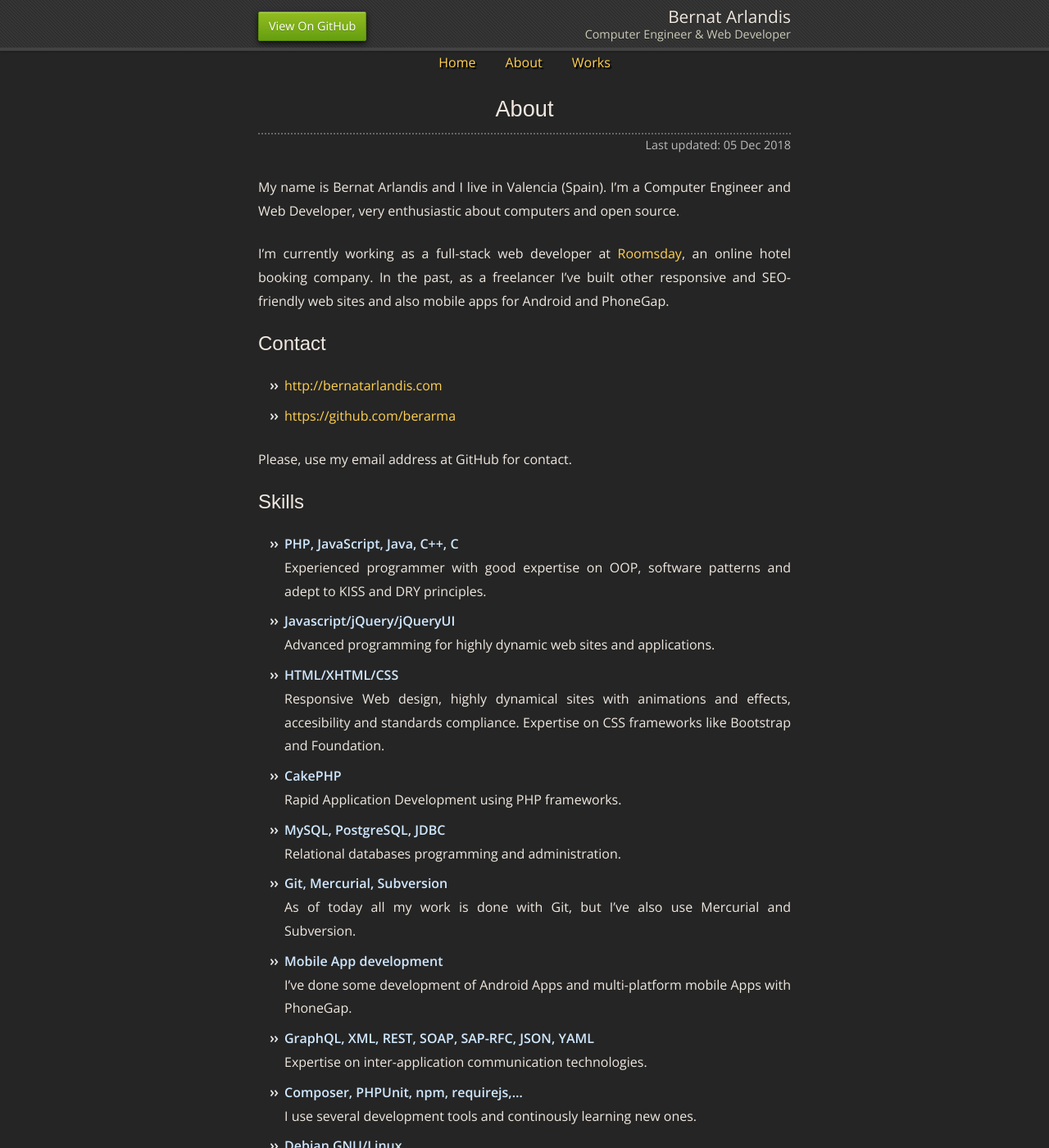
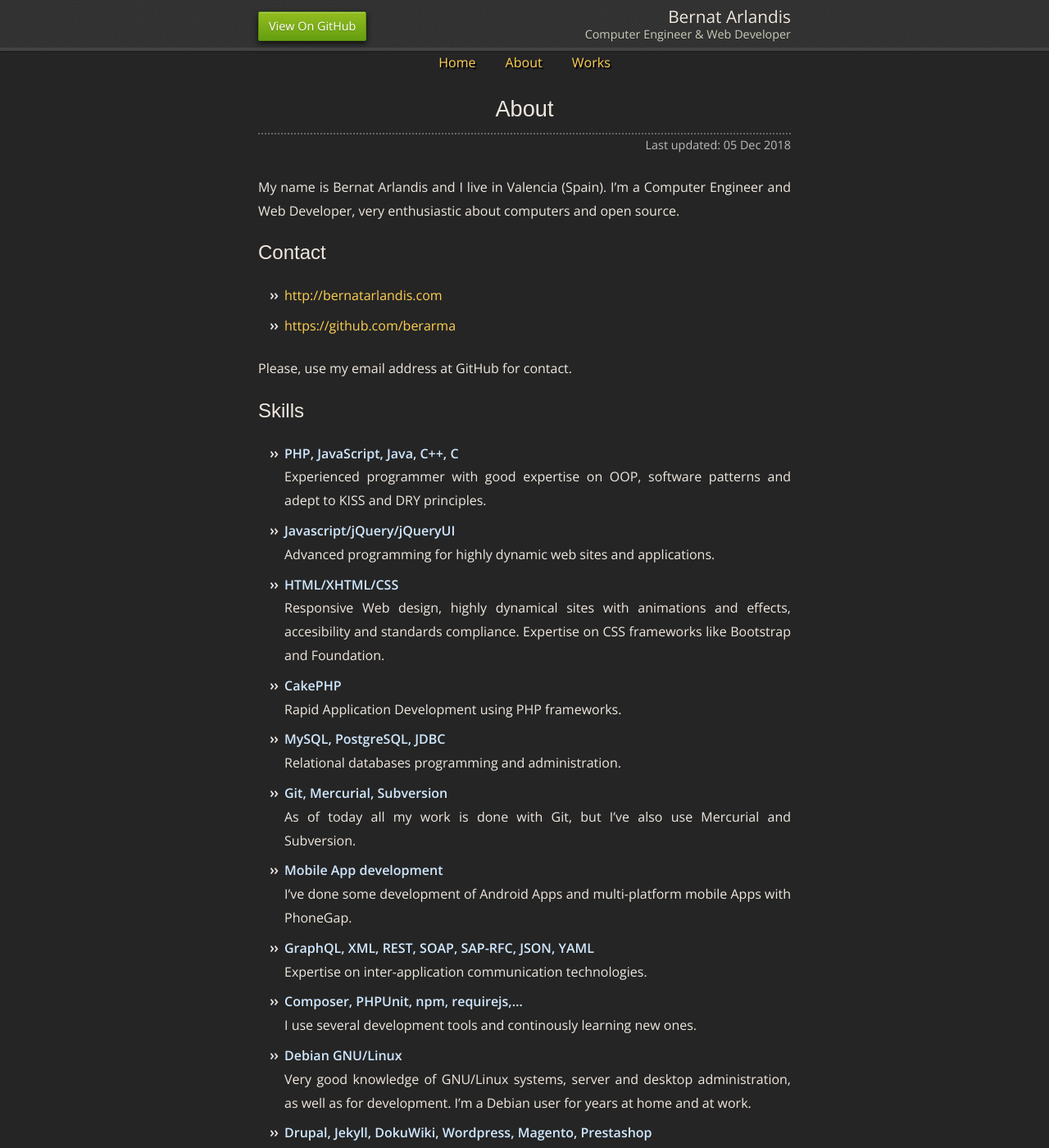
Before and after one commit to berarma/berarma.github.io, a Jekyll site: the page built from about/index.md, in a window 1280 px wide and 1400 px high. Shown: the whole window at 82% size. Built offline with Jekyll 4.4.1, drawn with Linux system fonts in a browser that asks for light colours; some of the changed text lies outside the part shown.

Commit message:
Update work info

```diff
--- a/about/index.md
+++ b/about/index.md
@@ -6,11 +6,6 @@
 
 My name is Bernat Arlandis and I live in Valencia (Spain). I'm a Computer
 Engineer and Web Developer, very enthusiastic about computers and open source.
-
-I'm currently working as a full-stack web developer at
-[Roomsday](http://roomsday.com), an online hotel booking company. In the past,
-as a freelancer I've built other responsive and SEO-friendly web sites and also
-mobile apps for Android and PhoneGap.
 
 Contact
 -------
```
Also changed, not shown: other parts of about/index.md (+1 -1 lines).
